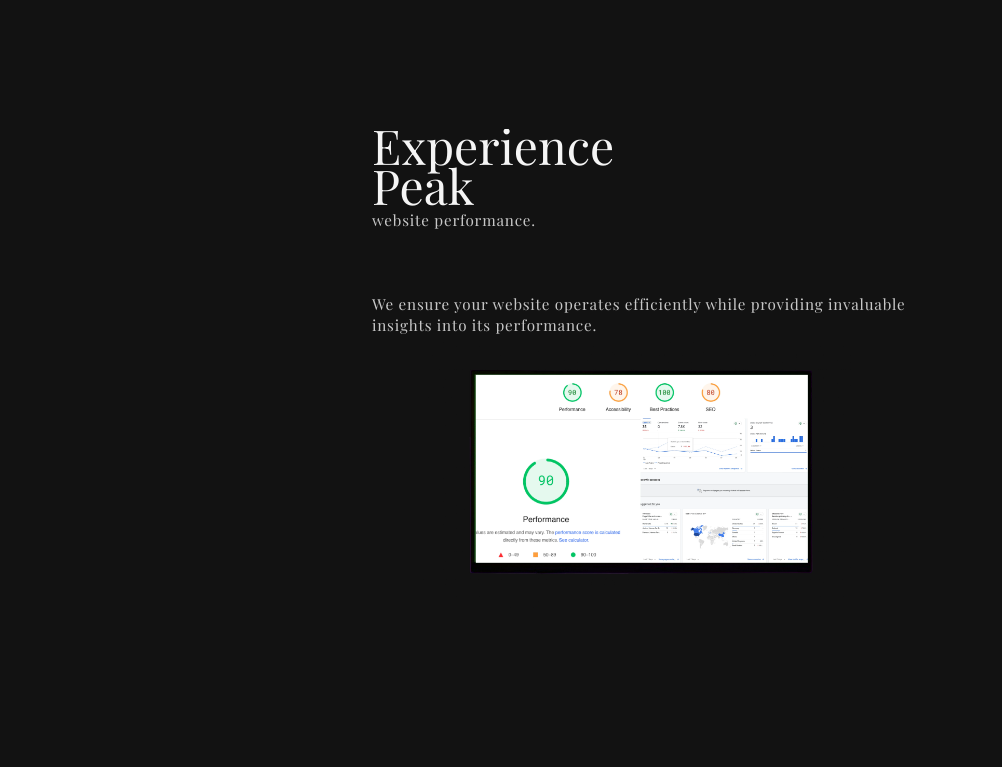
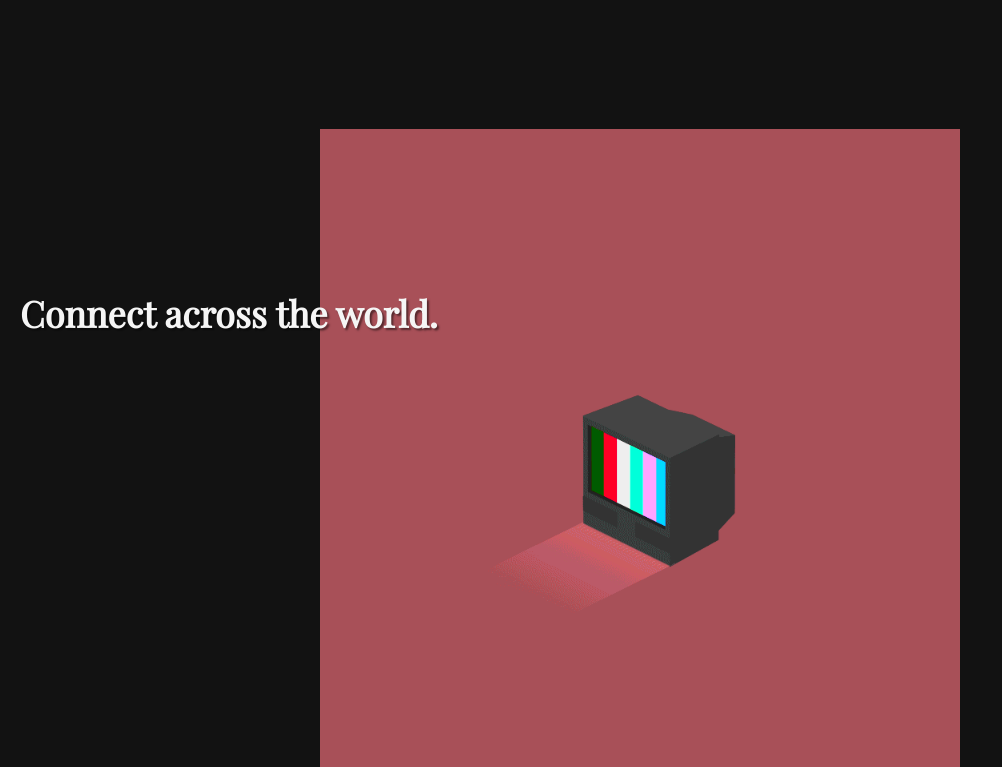
Before and after one commit to gtzjesus/worldhello-frontend, a React (Vite) app: page / in a window 1280 px wide. Shown: the part 3660-4427 px from the top of the page, without its empty margins (0-1002 px from the left). Built offline with nearby package versions, Linux system fonts and the light colour scheme; no server answers; the database is empty.

Commit message:
Analytics section component implementation

```diff
--- a/src/components/performance/Performance.jsx
+++ b/src/components/performance/Performance.jsx
@@ -36,15 +36,13 @@ function Performance() {
         <GrowClientele />
       </ResponsiveContainer>
       <Email />
-      <ResponsiveContainer>
-        <Analytics />
-      </ResponsiveContainer>
+      <GifResponsive />
+      <Analytics />
       <ShowcaseProducts />
       <CollectPayments />
       <EarthZoom />
       <ResponsiveContainer>
         <Responsiveness />
-        <GifResponsive />
       </ResponsiveContainer>
     </>
   );
--- a/src/components/performance/sub-performances/Analytics.jsx
+++ b/src/components/performance/sub-performances/Analytics.jsx
@@ -47,10 +47,8 @@ function Analytics() {
         <SubTitle>website performance.</SubTitle>
         <br />
         <br />
-
         <br />
         <br />
-
         <SubTitle>
           We ensure your website operates efficiently while providing invaluable
           insights into its performance.
--- a/src/components/performance/sub-performances/GifResponsive.jsx
+++ b/src/components/performance/sub-performances/GifResponsive.jsx
@@ -27,7 +27,7 @@ function GifResponsive() {
   return (
     <LazyLoad>
       <StyledGifResponsive>
-        <SubTitle>Across all devices.</SubTitle>
+        <SubTitle>Connect across the world.</SubTitle>
       </StyledGifResponsive>
     </LazyLoad>
   );
```
